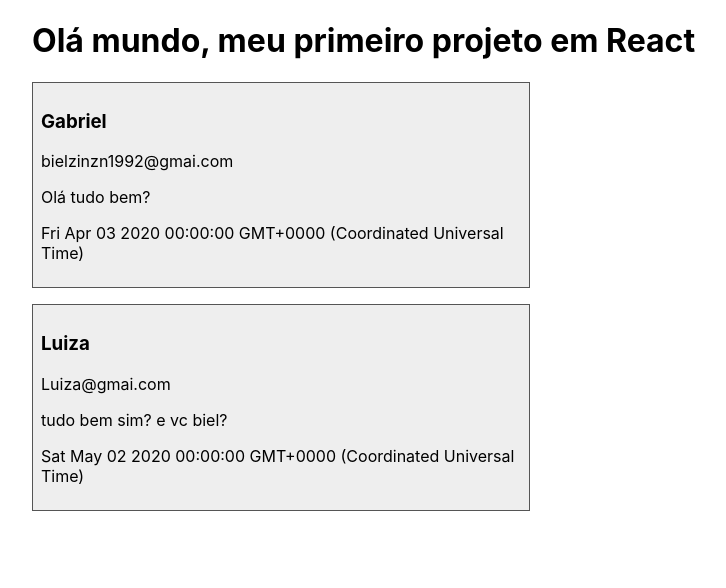
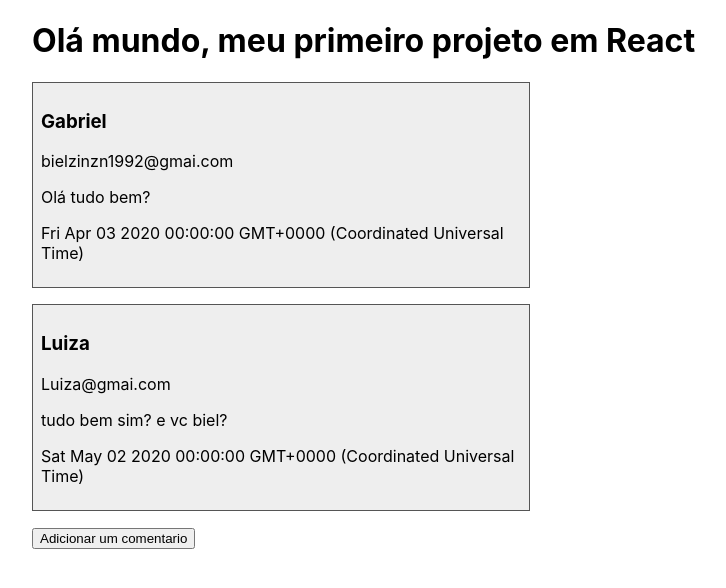
Before and after one commit to gabrielp1999/react-basico-ao-avancado, a React (Create React App) app in the folder secao-4/react-basico/: page / in a window 1280 px wide. Shown: the top 588 px of the page, without its empty margins (16-742 px from the left). Built offline with nearby package versions, Linux system fonts and the light colour scheme.

Commit message:
Manipulando o estado

```diff
--- a/secao-4/react-basico/src/App.js
+++ b/secao-4/react-basico/src/App.js
@@ -23,6 +23,23 @@ class App extends Component{
     ]
   }
 
+  adicionandoComentario = ()=> {
+    const novoComentario = {
+      nome: 'kaun',
+      email: 'kaun@gmai.com',
+      data: new Date(),
+      mensagem: "iae turma!!!"
+    }
+
+    // let lista = this.state.comentarios;
+    // lista.push(novoComentario);
+    // this.setState({ comentarios: lista });
+
+    this.setState({
+      comentarios:[...this.state.comentarios, novoComentario]
+    });
+  }
+
   render(){
     return (
       <div className="App">
@@ -37,6 +54,7 @@ class App extends Component{
             {comentario.mensagem}
           </Comentario>
       ))}
+      <button onClick={this.adicionandoComentario}>Adicionar um comentario</button>
       </div>
       );
     }
```
